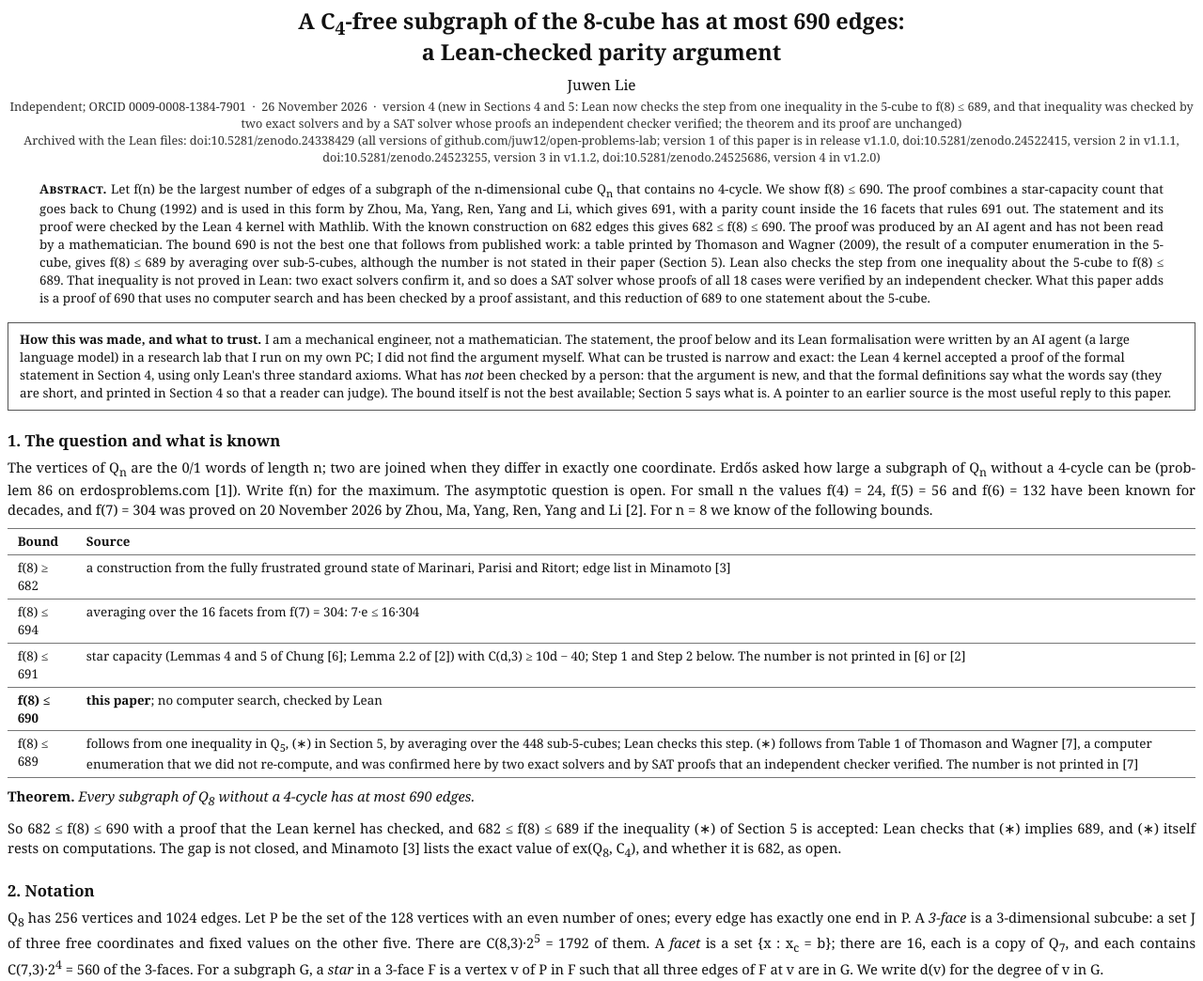
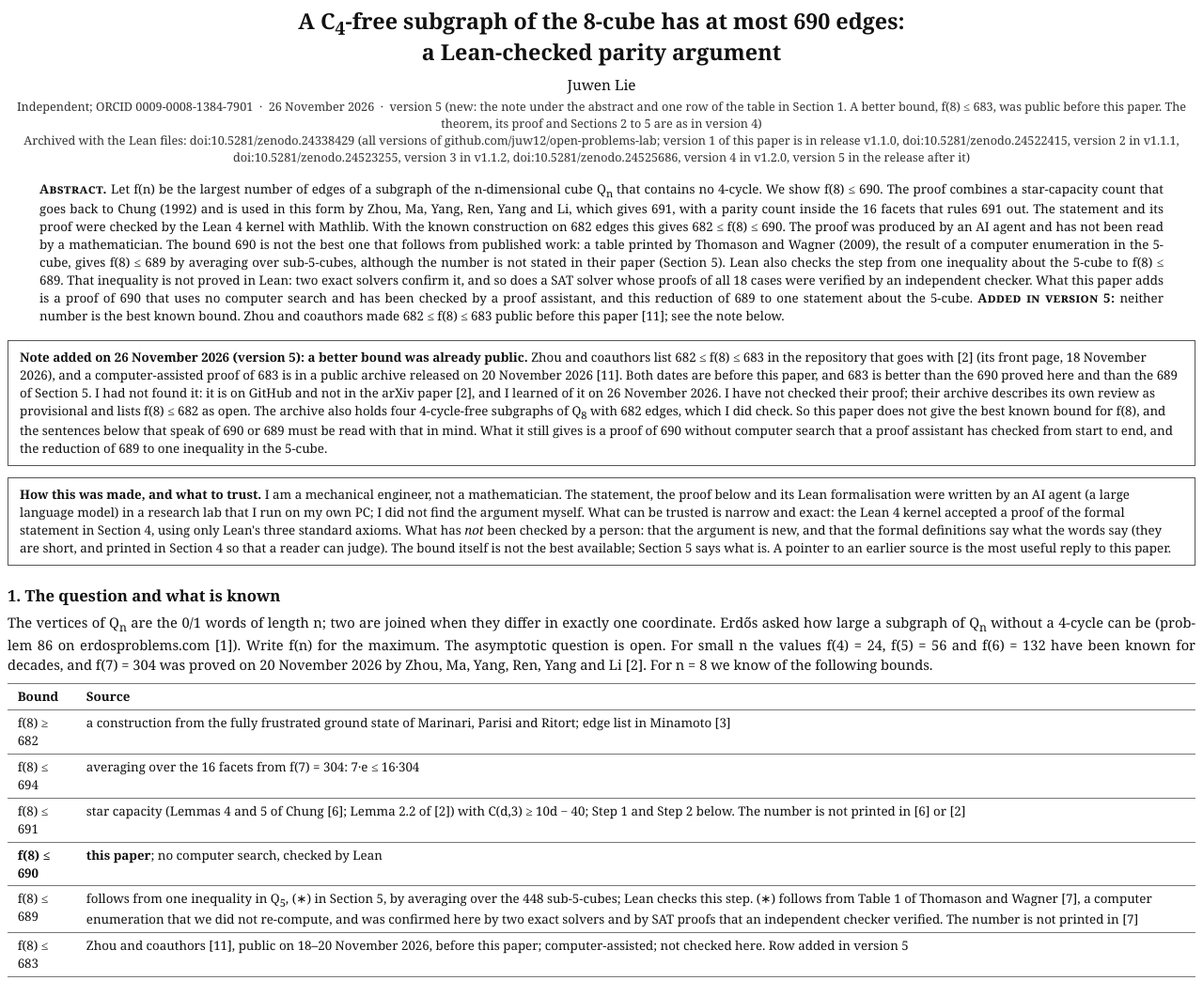
Before and after one commit to juw12/open-problems-lab, a plain HTML site: page docs/papers/2026-11-25-c4-free-8-cube-690.html in a window 1280 px wide. Shown: the top 1044 px of the page at 94% size. Drawn offline with Linux system fonts and the light colour scheme.

Commit message:
f(8): a better bound was already public - 682 <= f(8) <= 683 (Zhou and coauthors, GitHub, 18-20 Nov 2026), before this note; note, README, front page and paper (version 5) say so at the top; the proof of 690 is unchanged; their proof of 683 was not checked here, their four 682-edge graphs were

```diff
--- a/docs/papers/2026-11-25-c4-free-8-cube-690.html
+++ b/docs/papers/2026-11-25-c4-free-8-cube-690.html
@@ -38,8 +38,8 @@ table { break-inside: avoid; }
 
 <h1>A C<sub>4</sub>-free subgraph of the 8-cube has at most 690 edges:<br>a Lean-checked parity argument</h1>
 <p class="author">Juwen Lie</p>
-<p class="affil">Independent; ORCID 0009-0008-1384-7901 &nbsp;·&nbsp; 26 November 2026 &nbsp;·&nbsp; version 4 (new in Sections 4 and 5: Lean now checks the step from one inequality in the 5-cube to f(8) ≤ 689, and that inequality was checked by two exact solvers and by a SAT solver whose proofs an independent checker verified; the theorem and its proof are unchanged)<br>
-Archived with the Lean files: doi:10.5281/zenodo.24338429 (all versions of github.com/juw12/open-problems-lab; version 1 of this paper is in release v1.1.0, doi:10.5281/zenodo.24522415, version 2 in v1.1.1, doi:10.5281/zenodo.24523255, version 3 in v1.1.2, doi:10.5281/zenodo.24525686, version 4 in v1.2.0)</p>
+<p class="affil">Independent; ORCID 0009-0008-1384-7901 &nbsp;·&nbsp; 26 November 2026 &nbsp;·&nbsp; version 5 (new: the note under the abstract and one row of the table in Section 1. A better bound, f(8) ≤ 683, was public before this paper. The theorem, its proof and Sections 2 to 5 are as in version 4)<br>
+Archived with the Lean files: doi:10.5281/zenodo.24338429 (all versions of github.com/juw12/open-problems-lab; version 1 of this paper is in release v1.1.0, doi:10.5281/zenodo.24522415, version 2 in v1.1.1, doi:10.5281/zenodo.24523255, version 3 in v1.1.2, doi:10.5281/zenodo.24525686, version 4 in v1.2.0, version 5 in the release after it)</p>
 
 <div class="abstract"><b>Abstract.</b> Let f(n) be the largest number of edges of a subgraph of the n-dimensional
 cube Q<sub>n</sub> that contains no 4-cycle. We show f(8) ≤ 690. The proof combines a star-capacity count that goes back to Chung (1992) and is used in this form by
@@ -52,7 +52,19 @@ the number is not stated in their paper (Section 5). Lean also checks the step f
 5-cube to f(8) ≤ 689. That inequality is not proved in Lean: two exact solvers confirm it, and so does a SAT
 solver whose proofs of all 18 cases were verified by an independent checker. What this paper adds is a proof of
 690 that uses no computer search and has been checked by a proof assistant, and this reduction of 689 to one
-statement about the 5-cube.</div>
+statement about the 5-cube. <b>Added in version 5:</b> neither number is the best known bound. Zhou and
+coauthors made 682 ≤ f(8) ≤ 683 public before this paper [11]; see the note below.</div>
+
+<div class="box"><b>Note added on 26 November 2026 (version 5): a better bound was already public.</b>
+Zhou and coauthors list 682 ≤ f(8) ≤ 683 in the repository that goes with [2] (its front page, 18 November
+2026), and a computer-assisted proof of 683 is in a public archive released on 20 November 2026 [11]. Both
+dates are before this paper, and 683 is better than the 690 proved here and than the 689 of Section 5. I had
+not found it: it is on GitHub and not in the arXiv paper [2], and I learned of it on 26 November 2026. I have
+not checked their proof; their archive describes its own review as provisional and lists f(8) ≤ 682 as open.
+The archive also holds four 4-cycle-free subgraphs of Q<sub>8</sub> with 682 edges, which I did check. So this
+paper does not give the best known bound for f(8), and the sentences below that speak of 690 or 689 must be
+read with that in mind. What it still gives is a proof of 690 without computer search that a proof assistant
+has checked from start to end, and the reduction of 689 to one inequality in the 5-cube.</div>
 
 <div class="box"><b>How this was made, and what to trust.</b> I am a mechanical engineer, not a mathematician.
 The statement, the proof below and its Lean formalisation were written by an AI agent (a large language model) in a
@@ -77,12 +89,13 @@ Ren, Yang and Li [2]. For n = 8 we know of the following bounds.</p>
 <tr><td>f(8) ≤ 691</td><td>star capacity (Lemmas 4 and 5 of Chung [6]; Lemma 2.2 of [2]) with C(d,3) ≥ 10d − 40; Step 1 and Step 2 below. The number is not printed in [6] or [2]</td></tr>
 <tr><td><b>f(8) ≤ 690</b></td><td><b>this paper</b>; no computer search, checked by Lean</td></tr>
 <tr><td>f(8) ≤ 689</td><td>follows from one inequality in Q<sub>5</sub>, (∗) in Section 5, by averaging over the 448 sub-5-cubes; Lean checks this step. (∗) follows from Table 1 of Thomason and Wagner [7], a computer enumeration that we did not re-compute, and was confirmed here by two exact solvers and by SAT proofs that an independent checker verified. The number is not printed in [7]</td></tr>
+<tr><td>f(8) ≤ 683</td><td>Zhou and coauthors [11], public on 18–20 November 2026, before this paper; computer-assisted; not checked here. Row added in version 5</td></tr>
 </table>
 
 <div class="thm"><b>Theorem.</b> <i>Every subgraph of Q<sub>8</sub> without a 4-cycle has at most 690 edges.</i></div>
 
 <p>So 682 ≤ f(8) ≤ 690 with a proof that the Lean kernel has checked, and 682 ≤ f(8) ≤ 689 if the inequality (∗)
-of Section 5 is accepted: Lean checks that (∗) implies 689, and (∗) itself rests on computations. The gap is not closed, and Minamoto [3] lists the exact value of ex(Q<sub>8</sub>, C<sub>4</sub>), and whether it is 682, as open.</p>
+of Section 5 is accepted: Lean checks that (∗) implies 689, and (∗) itself rests on computations. The gap is not closed, and Minamoto [3] lists the exact value of ex(Q<sub>8</sub>, C<sub>4</sub>), and whether it is 682, as open. By [11] the value is 682 or 683.</p>
 
 <h2>2. Notation</h2>
 
@@ -258,6 +271,7 @@ elsewhere. Only the parity Step 4 may be new, and it is short enough that it may
 <li>J. Balogh, P. Hu, B. Lidický, H. Liu, <i>Upper bounds on the size of 4- and 6-cycle-free subgraphs of the hypercube</i>, arXiv:1201.0209; R. Baber, <i>Turán densities of hypercubes</i>, arXiv:1201.3587. Asymptotic bounds only.</li>
 <li>A. Biere, T. Faller, K. Fazekas, M. Fleury, N. Froleyks, F. Pollitt, <i>CaDiCaL 2.0</i>, Computer Aided Verification (CAV 2024), LNCS 14681, 133–152. Used here: version 2.1.3.</li>
 <li>N. Wetzler, M. J. H. Heule, W. A. Hunt Jr., <i>DRAT-trim: Efficient checking and trimming using expressive clausal proofs</i>, SAT 2014, LNCS 8561, 422–429. Used here: github.com/marijnheule/drat-trim, commit 2e3b2dc.</li>
+<li>Z. Zhou and coauthors, result list at https://github.com/zhelizhou/hypercube-c4 (front page of 18 November 2026: “682 ≤ ex(Q<sub>8</sub>, C<sub>4</sub>) ≤ 683”), and the proof archive <code>plugins/hypercube-extremal/archive/q8-683</code> in https://github.com/lisresearchgroup/math-rsi, release v6 (20 November 2026). Read on 26 November 2026; the proof of 683 was not checked.</li>
 </ol>
 
 </body>
```
Also changed, not shown: docs/index.html (+3 -3 lines), 3 other files.
